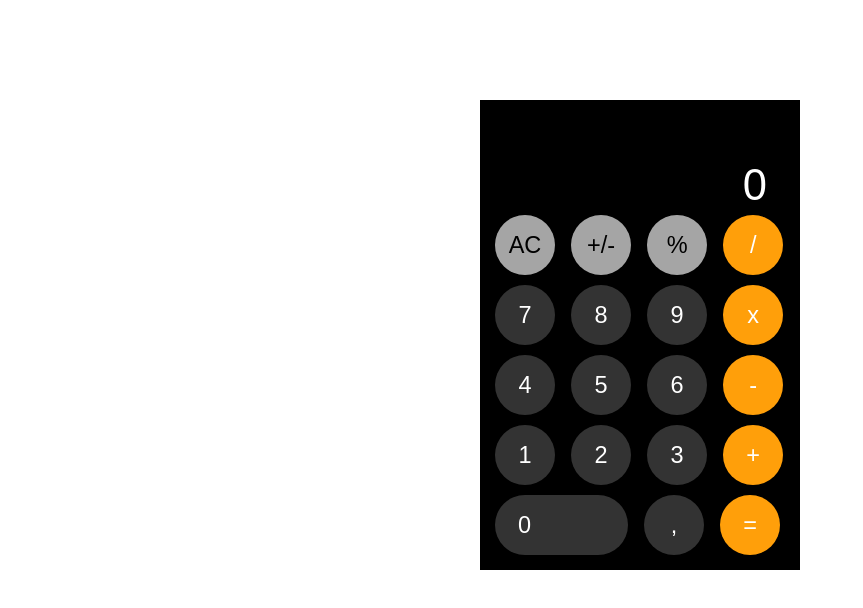
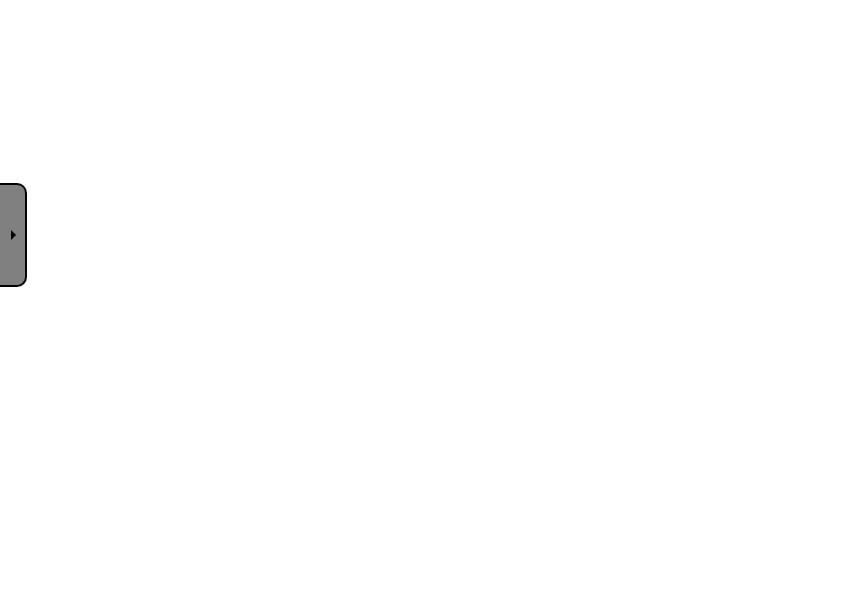
Before and after one commit to joaomatheusm/calculadora-iphone, a plain HTML site: page index.html in a window 1280 px wide. Shown: the whole page, without its empty margins (0-863 px from the left). Drawn offline with Linux system fonts and the light colour scheme.

Commit message:
drawer tab added

```diff
--- a/index.html
+++ b/index.html
@@ -10,6 +10,7 @@
 </head>
 <body>
     <div class="calculator">
+        <div id="main-calculator" class="main-calculator">
             <div class="display">
                 <p class="display-text">0</p>
             </div>
@@ -35,6 +36,10 @@
                 <button id="k-res" class="key">=</button>
             </div>
         </div>
+        <div id="calculator-tab">
+            <img id="tab-img" src="assets/arrow-right.png" alt="">
+        </div>
+    </div>
     <script src="script.js"></script>
 
 </body>
--- a/script.js
+++ b/script.js
@@ -3,6 +3,9 @@ const operationKeys = [...document.querySelectorAll('.op')];
 const displayText = document.querySelector('.display-text');
 const resKey = document.querySelector('#k-res');
 const clearKey = document.querySelector('#k-clear');
+const calculator = document.querySelector('.calculator');
+const calculatorTab = document.querySelector('#calculator-tab');
+const imgTab = document.querySelector('#tab-img');
 
 const clearDisplay = () => {
     if (displayText.innerHTML === '0' || displayText.innerHTML === 'Infinity') {
@@ -78,3 +81,13 @@ clearKey.addEventListener('click', () => {
     signal = false;
     floatPoint = false;
 });
+
+calculatorTab.addEventListener('click', (evt) => {
+    calculator.classList.toggle('calculator-show');
+
+    if (calculator.classList.contains('calculator-show')) {
+        imgTab.setAttribute('src', 'assets/arrow-left.png');
+    } else {
+        imgTab.setAttribute('src', 'assets/arrow-right.png');
+    }
+});
--- a/style.css
+++ b/style.css
@@ -5,14 +5,35 @@
     font-size: 1.08em;
 }
 
-body {
+.calculator {
+    display: flex;
+    justify-content: center;
+    align-items: center;
+    flex-direction: row;
+    position: absolute;
+    left: -320px;
+    transition: all 0.2s;
+}
+
+.calculator-show {
+    left: 0px !important;
+    transition: all 0.2s;
+}
+
+#calculator-tab {
     display: flex;
     align-items: center;
     justify-content: center;
-    margin: 100px;
+    background-color: gray;
+    border: solid black 2px;
+    border-left: 0px;
+    width: 25px;
+    height: 100px;
+    border-radius: 0px 10px 10px 0px;
+    cursor: pointer;
 }
 
-.calculator {
+.main-calculator {
     padding: 10px;
     display: flex;
     align-items: center;
```
Also changed, not shown: assets/arrow-left.png (added), assets/arrow-right.png (added). Lines whose indentation alone changed are shown as unchanged.
